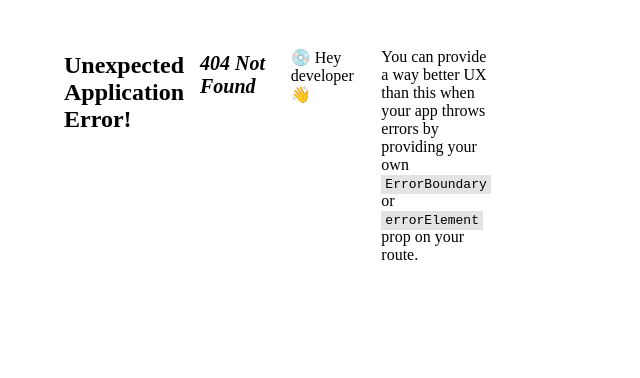
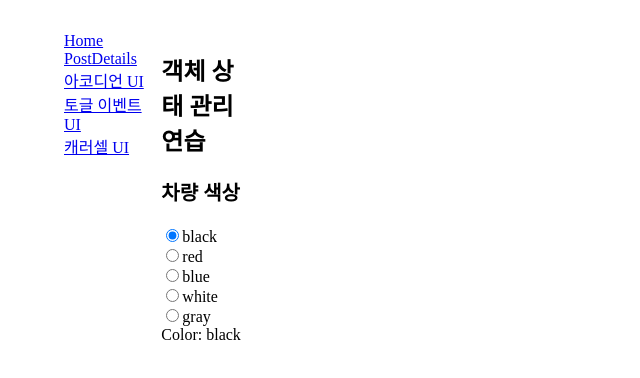
Before and after one commit to JangHwanPark/React_State_Practice, a React (Create React App) app in the folder ch05_state/: page /use-state/object in a window 1280 px wide. Before the commit this address had no page. Shown: the top 378 px of the page, without its empty margins (0-640 px from the left). Built offline with nearby package versions, Linux system fonts and the light colour scheme.

Commit message:
컴포넌트 분리(ObjectStateRadio.jsx)및 선택한 색상 출력

```diff
--- a/ch05_state/src/index.js
+++ b/ch05_state/src/index.js
@@ -22,6 +22,8 @@ import PostList from "./pages/MiniProjects/Posts/PostList";
 import PostDetail from "./pages/MiniProjects/Posts/PostDetail";
 import BasicUseStatePage from "./pages/UseState/BasicUseStatePage";
 import CreditCardPage from "./pages/MiniProjects/CreditCard/CreditCardPage";
+import ObjectState from "./pages/ObjArrState/ObjectState";
+import ArrayState from "./pages/ObjArrState/ArrayState";
 
 const router = createBrowserRouter([
   {
@@ -36,6 +38,8 @@ const router = createBrowserRouter([
       {path: "/use-state/basic", element: <BasicUseStatePage/>},
       {path: "/use-state/array", element: <ArrayUseStatePage/>},
       {path: "/use-state/lift-state-up", element: <LiftingStateUpPage/>},
+      {path: "/use-state/object", element: <ObjectState/>},
+      {path: "/use-state/array", element: <ArrayState/>},
       {path: "/use-effect/button/toggle", element: <ButtonShowEvent/>},
       {path: "/use-effect/button/toggle", element: <ButtonShowEvent/>},
       {path: "/use-effect/carousel", element: <Carousel/>},
--- a/ch05_state/src/pages/Home.jsx
+++ b/ch05_state/src/pages/Home.jsx
@@ -19,6 +19,22 @@ const HOME_PATH = [
         ]
     },
     {
+        title: "객체 배열 상태관리",
+        children: [
+            {title: "객체 상태 관리 연습", path: "/use-state/object"},
+            {title: "배열 상태 관리 연습", path: "/use-state/array"},
+            {title: "LiftingStateUpPage", path: "/use-state/lift-state-up"}
+        ]
+    },
+    {
+        title: "이전 상태 관리",
+        children: [
+            {title: "BasicUseStatePage", path: "/use-state/basic"},
+            {title: "ArrayUseStatePage", path: "/use-state/array"},
+            {title: "LiftingStateUpPage", path: "/use-state/lift-state-up"}
+        ]
+    },
+    {
         title: "useEffect",
         children: [
             {title: "ButtonShowEvent", path: "/use-effect/button/toggle"},
@@ -29,11 +45,12 @@ const HOME_PATH = [
 
 export default function Home() {
     const renderSectionPage = (section) => (
-        <section className={'section col-span-12'}>
+        <section key={section.title} className={'section col-span-12'}>
             <h2 className={'mb-3'}>{section.title}</h2>
             <div className={'grid grid-cols-5 gap-3'}>
-                {section.children.map(child => (
+                {section.children.map((child) => (
                     <Link
+                        key={child.path}
                         className={'col-span-1 text-center border-b border-black'}
                         to={child.path}
                     >{child.title}
--- /dev/null
+++ b/ch05_state/src/pages/ObjArrState/ArrayState.jsx
@@ -0,0 +1,9 @@
+import React from 'react';
+
+export default function ArrayState() {
+    return (
+        <div>
+
+        </div>
+    );
+}
--- /dev/null
+++ b/ch05_state/src/pages/ObjArrState/ObjectState.jsx
@@ -0,0 +1,40 @@
+import React, {useState} from 'react';
+import ObjectStateRadio from "./ObjectStateRadio";
+
+const COLORS = ["black", "red", "blue", "white", "gray"]
+const engine = ["V4", "V6", "V8"]
+
+export default function ObjectState() {
+    const [option, setOption] = useState({
+        color: "black",
+        enginType: "V8",
+        extras: {
+            sunroof: false,
+            navigationSystem: false,
+            heatedSeats: false
+        }
+    });
+
+    const onChecked = (e) => {
+        console.log(`e.target.value: ${e.target.value}`)
+        setOption({color: e.target.value});
+    }
+
+    console.log(option)
+    console.log(option.color)
+
+    return (
+        <div className={'col-span-12'}>
+            <div>
+                <h2>객체 상태 관리 연습</h2>
+                <ObjectStateRadio
+                    title="차량 색상"
+                    COLORS={COLORS}
+                    option={option}
+                    onChecked={onChecked}
+                />
+            </div>
+            <div>Color: {option.color}</div>
+        </div>
+    );
+}
--- /dev/null
+++ b/ch05_state/src/pages/ObjArrState/ObjectStateRadio.jsx
@@ -0,0 +1,23 @@
+import React from 'react';
+
+export default function ObjectStateRadio({ title, COLORS, option, onChecked }) {
+    return (
+        <>
+            <h3>{title}</h3>
+            {COLORS.map((item) => (
+                <div key={item}>
+                    <input
+                        key={item}
+                        id={`check-color-${item}`}
+                        type="radio"
+                        name="color"
+                        value={item}
+                        checked={option.color === item}
+                        onChange={onChecked}
+                    />
+                    <label htmlFor={`check-color-${item}`}>{item}</label>
+                </div>
+            ))}
+        </>
+    );
+}
```
